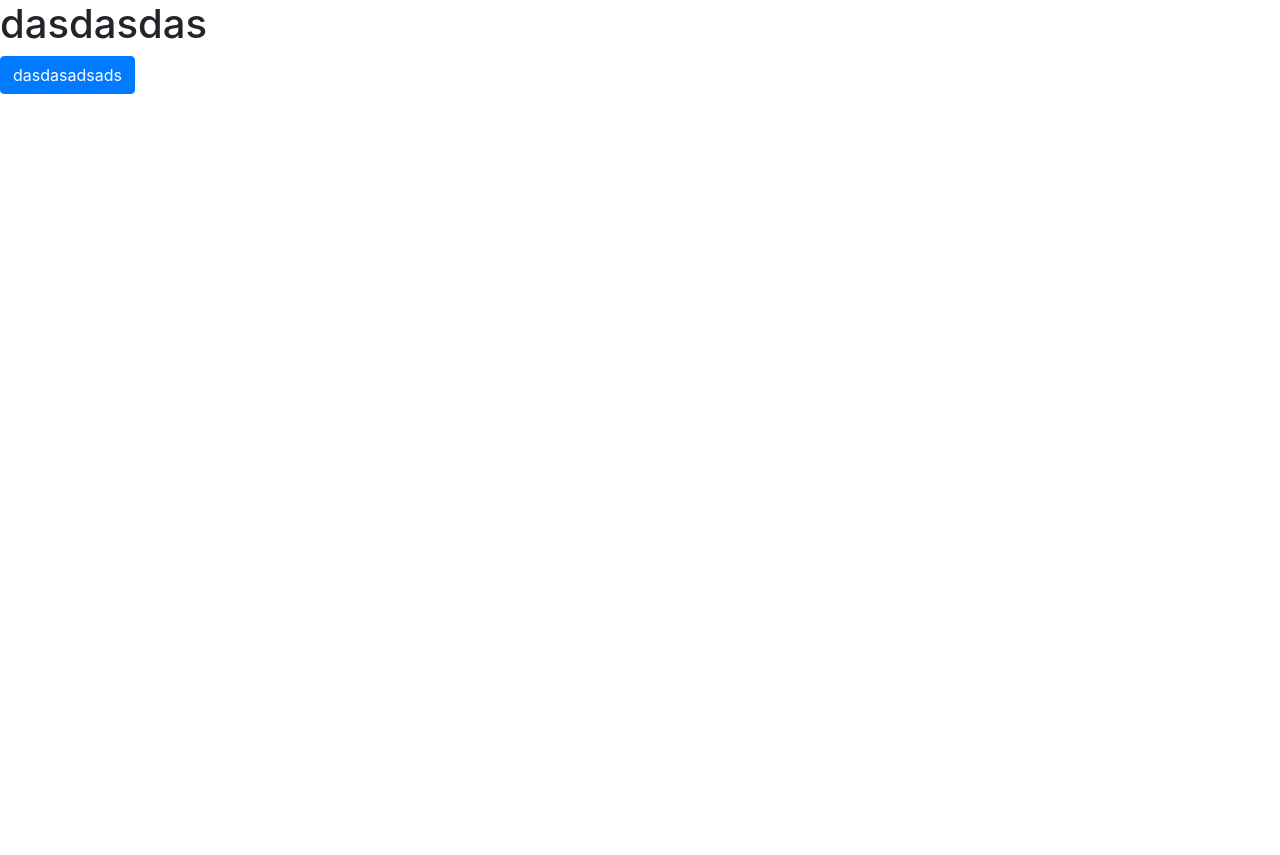
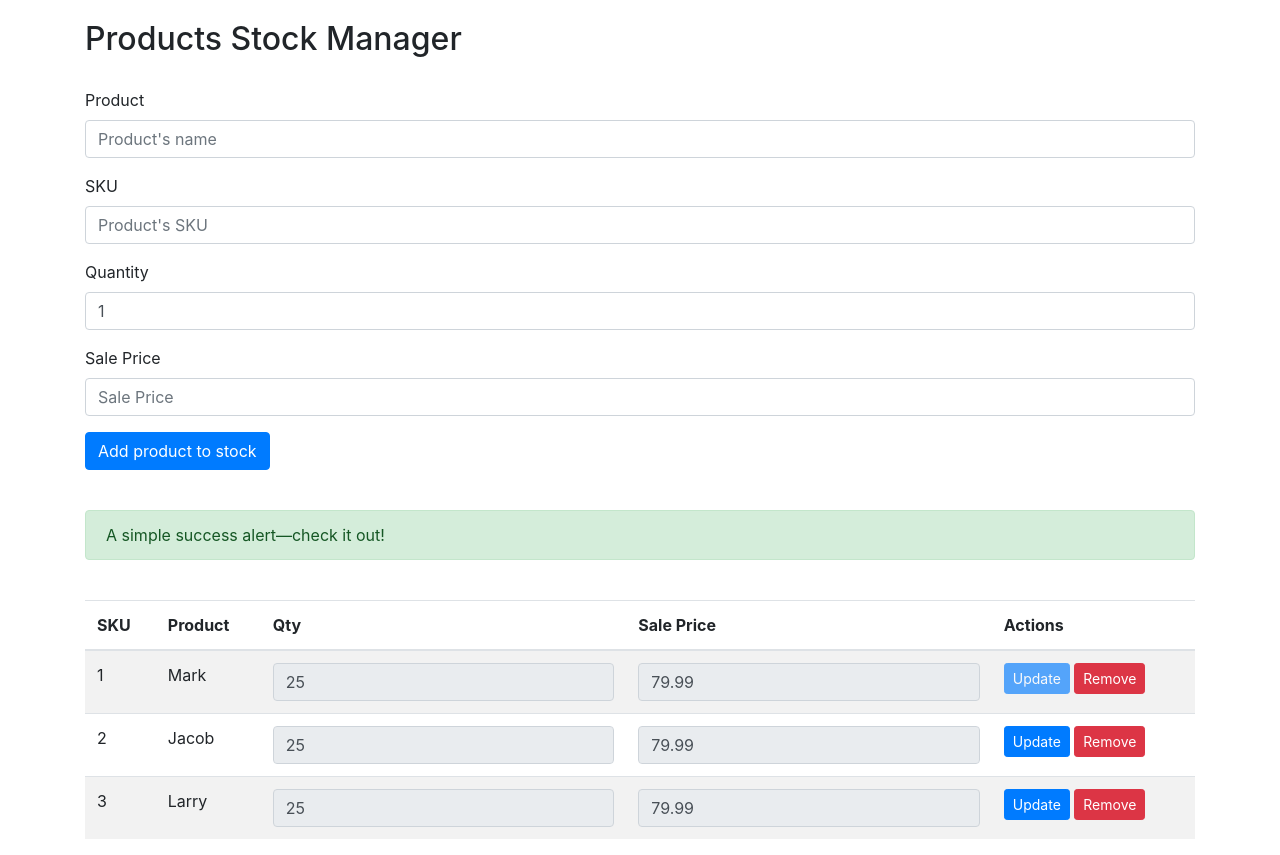
Before and after one commit to pedromuraki/products-stock-manager-mvc, a website built with webpack: page client/src/index.html in a window 1280 px wide. Before the commit the page ends 800 px from the top, so only its background shows below. Built offline with nearby package versions, Linux system fonts and the light colour scheme.

Commit message:
Created Product and ProductsList models, and created ProductsController

```diff
--- a/client/src/index.html
+++ b/client/src/index.html
@@ -7,15 +7,98 @@
   <meta name="viewport" content="width=device-width, initial-scale=1, maximum-scale=1, user-scalable=0">
   <meta name="format-detection" content="telephone=no">
 
-  <title>Cangaceiro Javascript</title>
+  <title>Products Stock Manager</title>
 
   <link rel="stylesheet" href="https://stackpath.bootstrapcdn.com/bootstrap/4.3.1/css/bootstrap.min.css"
     integrity="sha384-ggOyR0iXCbMQv3Xipma34MD+dH/1fQ784/j6cY/iJTQUOhcWr7x9JvoRxT2MZw1T" crossorigin="anonymous">
 </head>
 
 <body>
-  <h1>dasdasdas</h1>
-  <button class="btn btn-primary">dasdasadsads</button>
+  <div class="container">
+    <div class="row">
+      <div class="col-12">
+        <h2>Products Stock Manager</h2>
+
+        <form id="form">
+          <div class="form-group">
+            <label for="product">Product</label>
+            <input type="text" class="form-control" id="product" placeholder="Product's name" required>
+          </div>
+          <div class="form-group">
+            <label for="sku">SKU</label>
+            <input type="text" class="form-control" id="sku" placeholder="Product's SKU" required>
+          </div>
+          <div class="form-group">
+            <label for="qty">Quantity</label>
+            <input type="number" class="form-control" id="qty" placeholder="Quantity" min="1" value="1" required>
+          </div>
+          <div class="form-group">
+            <label for="salePrice">Sale Price</label>
+            <input type="number" class="form-control" id="salePrice" placeholder="Sale Price" min="0.01" step="0.01"
+              required>
+          </div>
+          <button type="submit" class="btn btn-primary">Add product to stock</button>
+        </form>
+
+        <div class="alert alert-success">
+          A simple success alert—check it out!
+        </div>
+
+        <div class="table-responsive">
+          <table class="table table-striped">
+            <thead>
+              <tr>
+                <th>SKU</th>
+                <th>Product</th>
+                <th>Qty</th>
+                <th>Sale Price</th>
+                <th>Actions</th>
+              </tr>
+            </thead>
+            <tbody>
+              <tr data-sku="">
+                <td>1</td>
+                <td>Mark</td>
+                <td><input type="number" class="form-control" id="qty" placeholder="Quantity" min="1" value="25"
+                    disabled></td>
+                <td><input type="number" class="form-control" id="salePrice" placeholder="Sale Price" min="0.01"
+                    step="0.01" value="79.99" disabled></td>
+                <td>
+                  <button type="button" class="btn btn-primary btn-sm" id="update" data-sku="" disabled>Update</button>
+                  <button type="button" class="btn btn-danger btn-sm" id="remove" data-sku="">Remove</button>
+                </td>
+              </tr>
+              <tr data-sku="">
+                <td>2</td>
+                <td>Jacob</td>
+                <td><input type="number" class="form-control" id="qty" placeholder="Quantity" min="1" value="25"
+                    disabled></td>
+                <td><input type="number" class="form-control" id="salePrice" placeholder="Sale Price" min="0.01"
+                    step="0.01" value="79.99" disabled></td>
+                <td>
+                  <button type="button" class="btn btn-primary btn-sm" id="update" data-sku="">Update</button>
+                  <button type="button" class="btn btn-danger btn-sm" id="remove" data-sku="">Remove</button>
+                </td>
+              </tr>
+              <tr data-sku="">
+                <td>3</td>
+                <td>Larry</td>
+                <td><input type="number" class="form-control" id="qty" placeholder="Quantity" min="1" value="25"
+                    disabled></td>
+                <td><input type="number" class="form-control" id="salePrice" placeholder="Sale Price" min="0.01"
+                    step="0.01" value="79.99" disabled></td>
+                <td>
+                  <button type="button" class="btn btn-primary btn-sm" id="update" data-sku="">Update</button>
+                  <button type="button" class="btn btn-danger btn-sm" id="remove" data-sku="">Remove</button>
+                </td>
+              </tr>
+            </tbody>
+          </table>
+        </div>
+      </div>
+    </div>
+  </div>
+
 </body>
 
 </html>
--- a/client/src/js/app.js
+++ b/client/src/js/app.js
@@ -3,4 +3,46 @@ import '../scss/index.scss'
 // const importAll = r => r.keys().forEach(r);
 // importAll(require.context('../img/', true, /\.(jpe?g|png|gif)$/));
 
-import { toggleClass, addClass, removeClass, nodelistToArray } from './helpers/helpers'
+// import { toggleClass, addClass, removeClass, nodelistToArray } from './helpers/helpers'
+
+import Product from './models/Product'
+import ProductsController from './controllers/ProductsController'
+
+// console.log(new Product('nome', '123456', '222', '22.99'))
+
+const controller = new ProductsController()
+controller.add(new Product('nome', '123456', '222', '22.99'))
+controller.add(new Product('dasdsadsa', '3123123', '333', '44.99'))
+controller.add(new Product('ttttt', '5858', '333', '44.99'))
+controller.add(new Product('xxxxxx', '9999', '333', '44.99'))
+controller.remove('123456')
+console.log(controller)
+
+/*
+MODELS
+- Product
+  Props:
+  - name
+  - sku
+  - qty
+  - sale price
+
+- Products
+  Props:
+  - products list
+
+- Products Controller
+  Props:
+  - products list > cria instância de Products
+  - products view > cria instância de Products View
+
+  Methods:
+  - add product > instancia Product e o adiciona em instância de Products (products list)
+  - edit product
+  - remove product
+
+- Products View
+  Methods:
+  - render > retorna markup
+
+*/
--- /dev/null
+++ b/client/src/js/controllers/ProductsController.js
@@ -0,0 +1,19 @@
+import ProductsList from '../models/ProductsList'
+// import ProductsView from '../views/ProductsView'
+
+export default class ProductsController {
+  constructor() {
+    this._productsList = new ProductsList()
+    // this._productsView = new ProductsView()
+    Object.freeze(this)
+  }
+
+  add(product) {
+    this._productsList.add(product)
+    // this._productsView.render(this._productsList)
+  }
+
+  remove(sku) {
+    this._productsList.remove(sku)
+  }
+}
--- /dev/null
+++ b/client/src/js/models/Product.js
@@ -0,0 +1,8 @@
+export default class Product {
+  constructor(_name, _sku, _qty, _price) {
+    Object.assign(this, {
+      _name, _sku, _qty, _price
+    })
+    Object.freeze(this)
+  }
+}
--- /dev/null
+++ b/client/src/js/models/ProductsList.js
@@ -0,0 +1,19 @@
+export default class ProductsList {
+  constructor() {
+    this._items = []
+    Object.freeze(this)
+  }
+
+  // get items() {
+  //   return this._items
+  // }
+
+  add(product) {
+    this._items.push(product)
+  }
+
+  remove(sku) {
+    const i = this._items.findIndex(product => product._sku === sku)
+    this._items.splice(i, 1)
+  }
+}
--- a/client/src/scss/styles.scss
+++ b/client/src/scss/styles.scss
@@ -0,0 +1,15 @@
+input[disabled] {
+  cursor: pointer;
+  &:hover {
+    border-color: #007bff;
+  }
+}
+
+h2 {
+  margin: 20px 0 30px 0;
+}
+
+.table-responsive,
+.alert {
+  margin-top: 40px;
+}
```
Also changed, not shown: client/src/js/app/models/Negociacao.js (added, +9 -0 lines), client/src/js/app/helpers/helpers.js (renamed from client/src/js/helpers/helpers.js), 1 other file.
